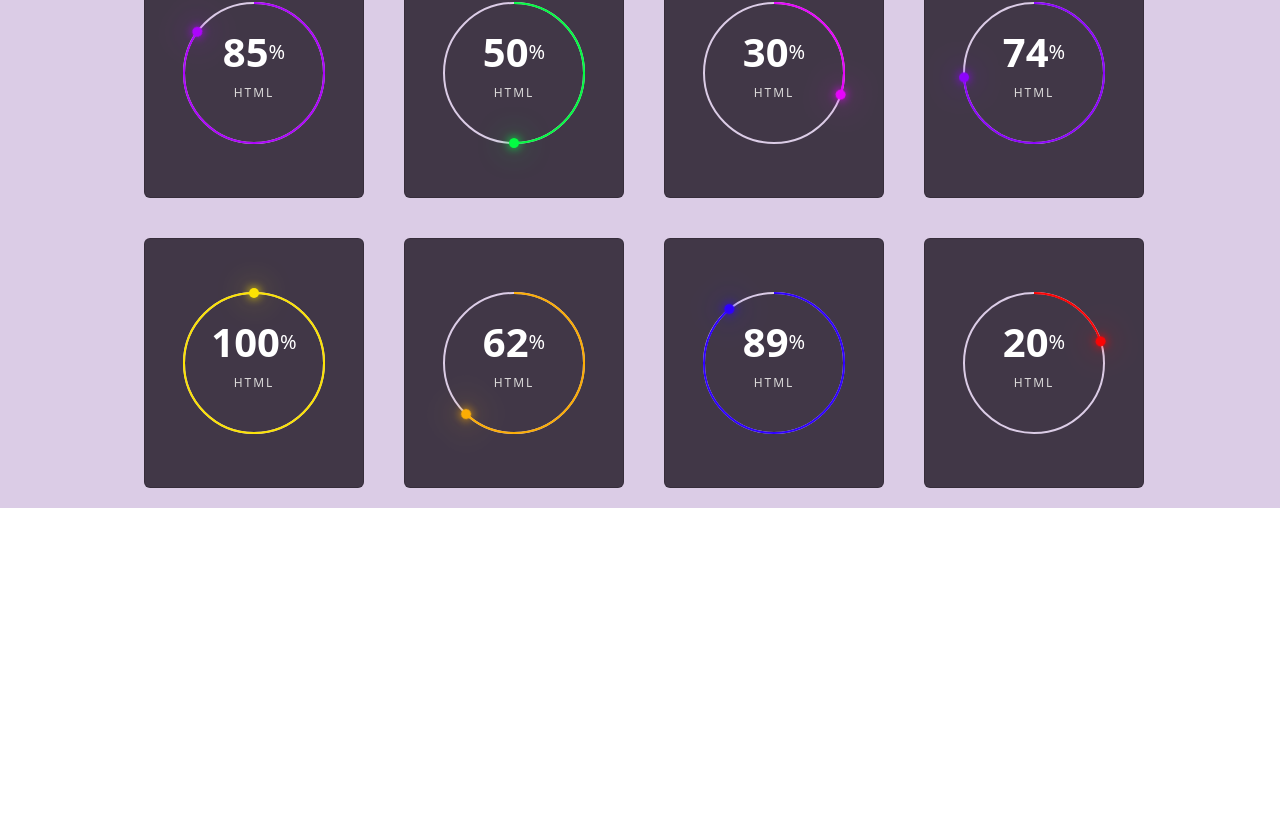
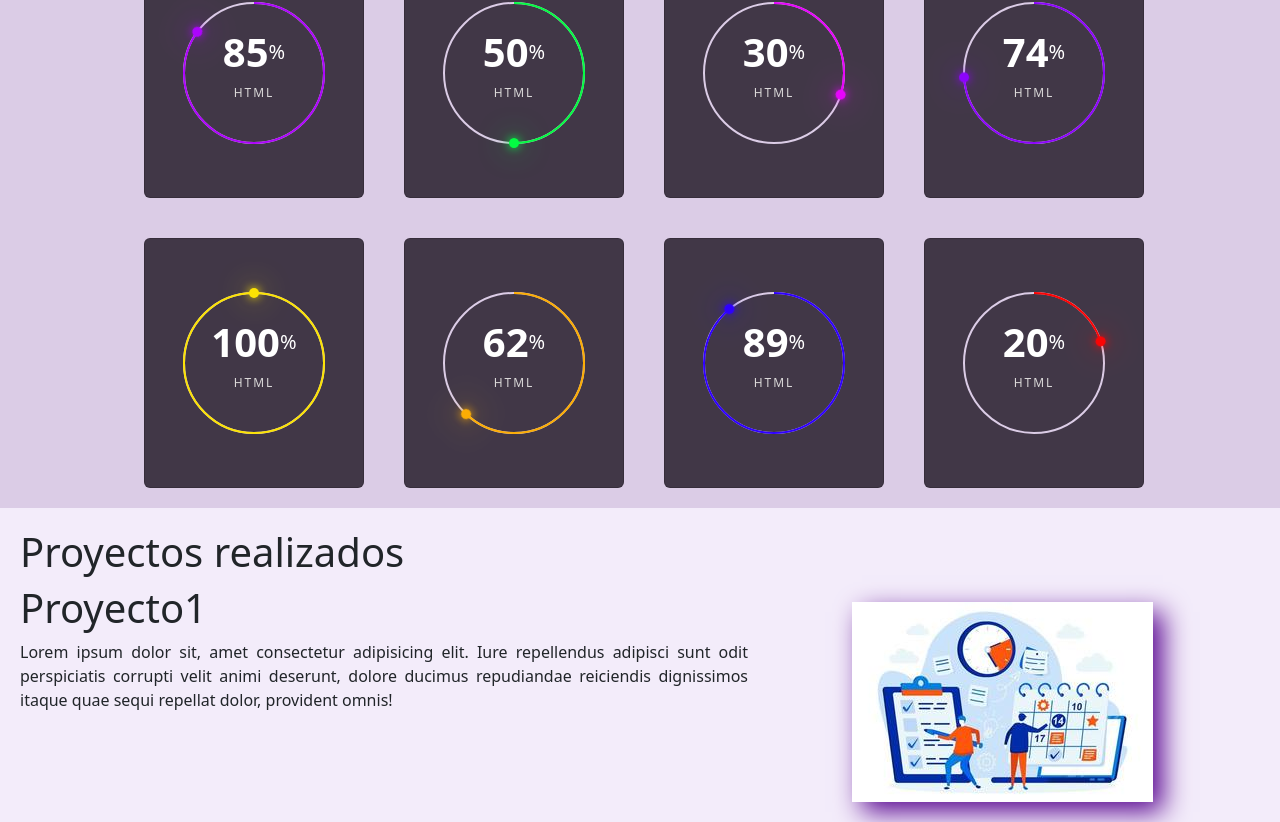
Before and after one commit to Sakuracc8/Portfolio_Natalia_Miguel, an Angular app in the folder Portfolio_Natalia_Miguel/FrontEnd/: page / in a window 1280 px wide. Shown: the part 2090-2912 px from the top of the page. Before the commit the page ends 2598 px from the top, so only its background shows below. Built offline with nearby package versions, Linux system fonts and the light colour scheme.

Commit message:
Proyectos
Se agrega la sección Proyectos

```diff
--- a/Portfolio_Natalia_Miguel/FrontEnd/src/app/app.component.html
+++ b/Portfolio_Natalia_Miguel/FrontEnd/src/app/app.component.html
@@ -5,4 +5,6 @@
   <app-experiencia></app-experiencia>
   <app-educacion></app-educacion>
   <app-skills></app-skills>
+  <app-proyectos></app-proyectos>
+
 </div>
--- a/Portfolio_Natalia_Miguel/FrontEnd/src/app/components/proyectos/proyectos.component.css
+++ b/Portfolio_Natalia_Miguel/FrontEnd/src/app/components/proyectos/proyectos.component.css
@@ -0,0 +1,19 @@
+.row{
+    padding:20px;
+    padding-right:0;
+    margin-right:0;
+    background-color:rgb(243, 236, 250);
+}
+
+.cotainer{
+    width:auto;
+}
+
+.proyecto, .foto-proyecto{
+display: inline-block;
+text-align: justify;
+}
+
+.img-proyecto{
+    box-shadow: 10px 10px 25px rgb(91, 9, 146);
+}
--- a/Portfolio_Natalia_Miguel/FrontEnd/src/app/components/proyectos/proyectos.component.html
+++ b/Portfolio_Natalia_Miguel/FrontEnd/src/app/components/proyectos/proyectos.component.html
@@ -1 +1,12 @@
-<p>proyectos works!</p>
+<div class="row">
+    <h1>Proyectos realizados</h1>
+    <div class="container">
+        <div class="col-sm-12 col-md-7 col-lg-7 proyecto">
+            <h1>Proyecto1</h1>
+            <p>Lorem ipsum dolor sit, amet consectetur adipisicing elit. Iure repellendus adipisci sunt odit perspiciatis corrupti velit animi deserunt, dolore ducimus repudiandae reiciendis dignissimos itaque quae sequi repellat dolor, provident omnis!</p>
+        </div>
+        <div class="col-sm-12 col-md-3 col-lg-3 offset-md-1 offset-lg-1 foto-proyecto">
+        <img src="../../../assets/Proyecto-prueba.jpg" class="img-fluid img-proyecto" alt="Foto-proyecto-1">
+        </div>
+    </div>
+</div>
```
Also changed, not shown: Portfolio_Natalia_Miguel/FrontEnd/src/assets/Proyecto-prueba.jpg (added).
